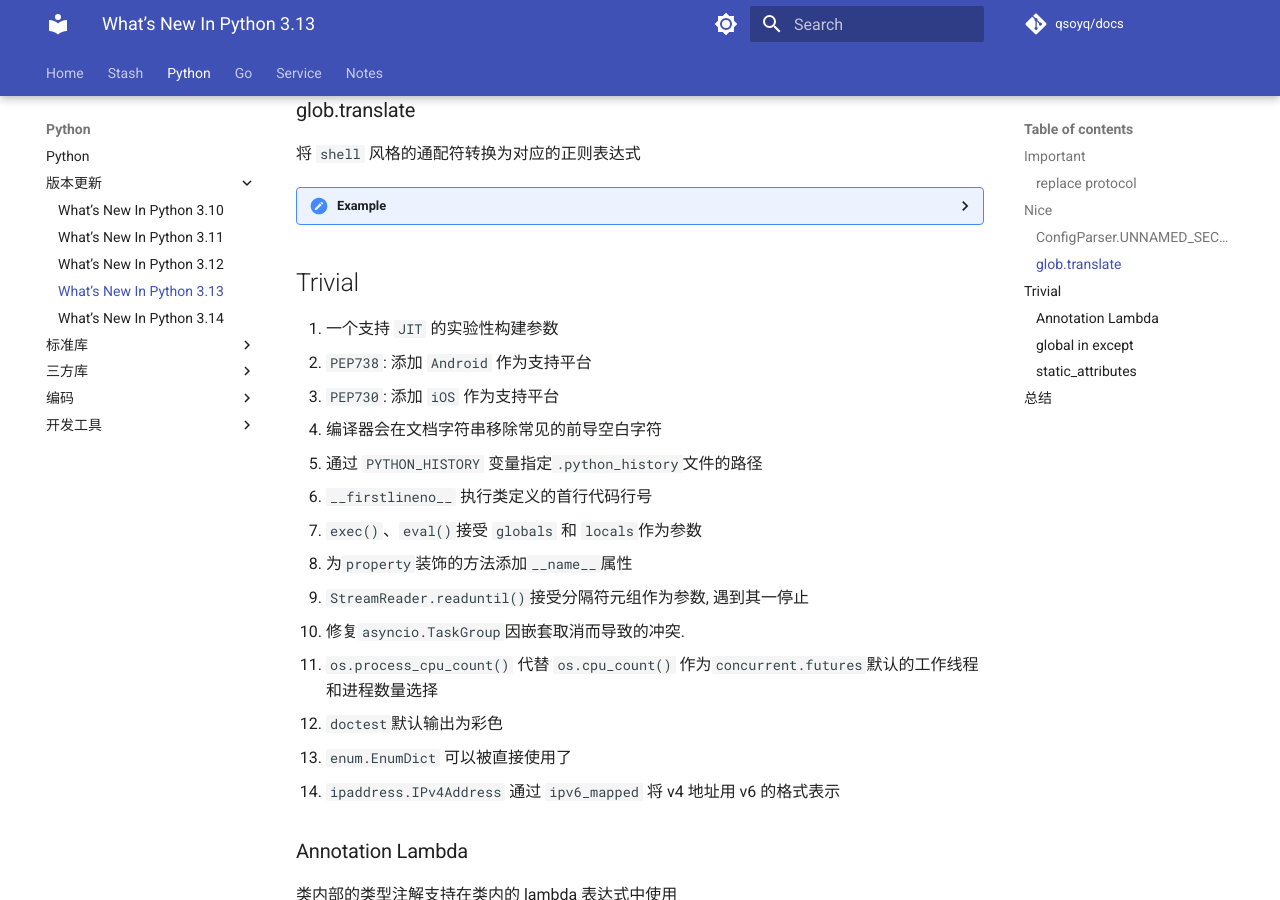
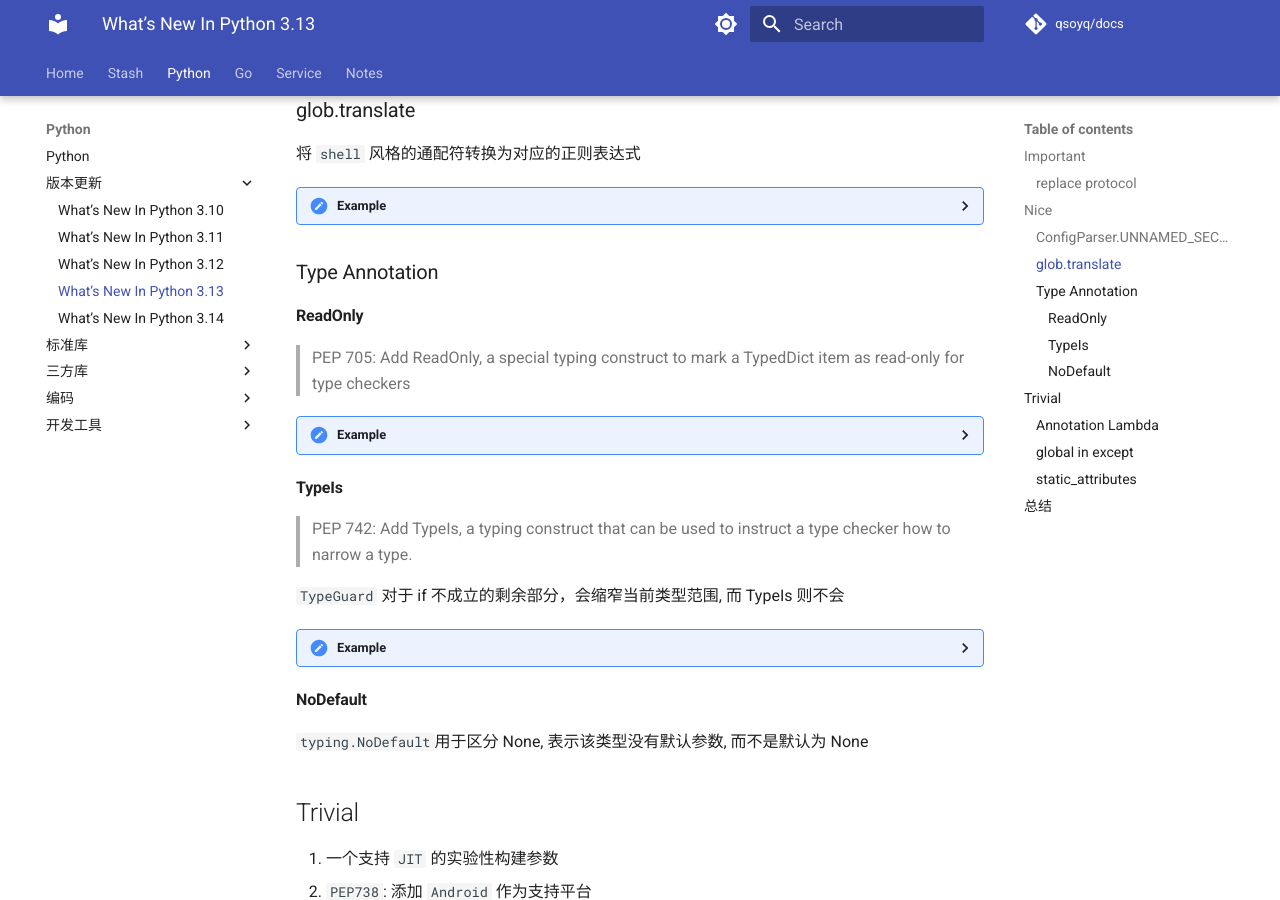
Before and after one commit to qsoyq/docs, an MkDocs documentation site: the page built from docs/python/versions/313.md, in a window 1280 px wide and 900 px high, scrolled down 1024 px. Built offline with MkDocs 1.6.1 and Material for MkDocs 9.7.7, drawn with Linux system fonts in a browser that asks for light colours; comment, search, counter and statistics services are not loaded; some of the changed text lies outside the part shown.

Commit message:
update docs/python/versions/313.md

````diff
--- a/docs/python/versions/313.md
+++ b/docs/python/versions/313.md
@@ -93,6 +93,70 @@ print(re_obj.match('foo/bar/baz.txt'))
 
 </details>
 
+### Type Annotation
+
+#### ReadOnly
+
+> PEP 705: Add ReadOnly, a special typing construct to mark a TypedDict item as read-only for type checkers
+
+<details>
+<summary>Example</summary>
+
+```python
+from typing import TypedDict, ReadOnly
+
+class Leader(TypedDict):
+    name: ReadOnly[str]
+    age: int
+
+author: Leader = {'name': 'Yang Zhou', 'age': 30}
+author['age'] = 31       # 类型检查通过
+author['name'] = 'Yang'  # 类型检查报错，因为 name 是只读
+```
+
+</details>
+
+#### TypeIs
+
+> PEP 742: Add TypeIs, a typing construct that can be used to instruct a type checker how to narrow a type.
+
+`TypeGuard` 对于 if 不成立的剩余部分，会缩窄当前类型范围, 而 TypeIs 则不会
+
+<details>
+<summary>Example</summary>
+
+```python
+from typing import TypeGuard, TypeIs
+
+def is_str_typeguard(x: str|float) -> TypeGuard[str]:
+    return isinstance(x, str)
+
+def is_str_typeis(x: str|float) -> TypeIs[str]:
+    return isinstance(x, str)
+
+def demo1(val: str|float):
+    if is_str_typeis(val):
+        # val 是 str
+        ...
+    else:
+        # val 是 float，TypeIs 收窄为剩余类型
+        ...
+
+def demo2(val: str|float):
+    if is_str_typeguard(val):
+        # val 是 str
+        ...
+    else:
+        # val 仍是 str|object
+        ...
+```
+
+</details>
+
+#### NoDefault
+
+`typing.NoDefault`用于区分 None, 表示该类型没有默认参数, 而不是默认为 None
+
 ## Trivial
 
 1. 一个支持 `JIT` 的实验性构建参数
@@ -164,3 +228,9 @@ print(MyClass.__static_attributes__)
 </details>
 
 ## 总结
+
+1. 一个支持禁用 `GIL` 的自由线程版本的解释器, 如 `3.13.7`和`3.13.7t`, 带 `t` 的解释器版本为移除 `GIL` 的自由线程版本
+2. `from __future__ import *` 不再有效
+3. 为`TypedDict`增加`ReadOnly`注解
+4. 更加友好的交互式解释器
+5. 异常显示支持色彩
````
